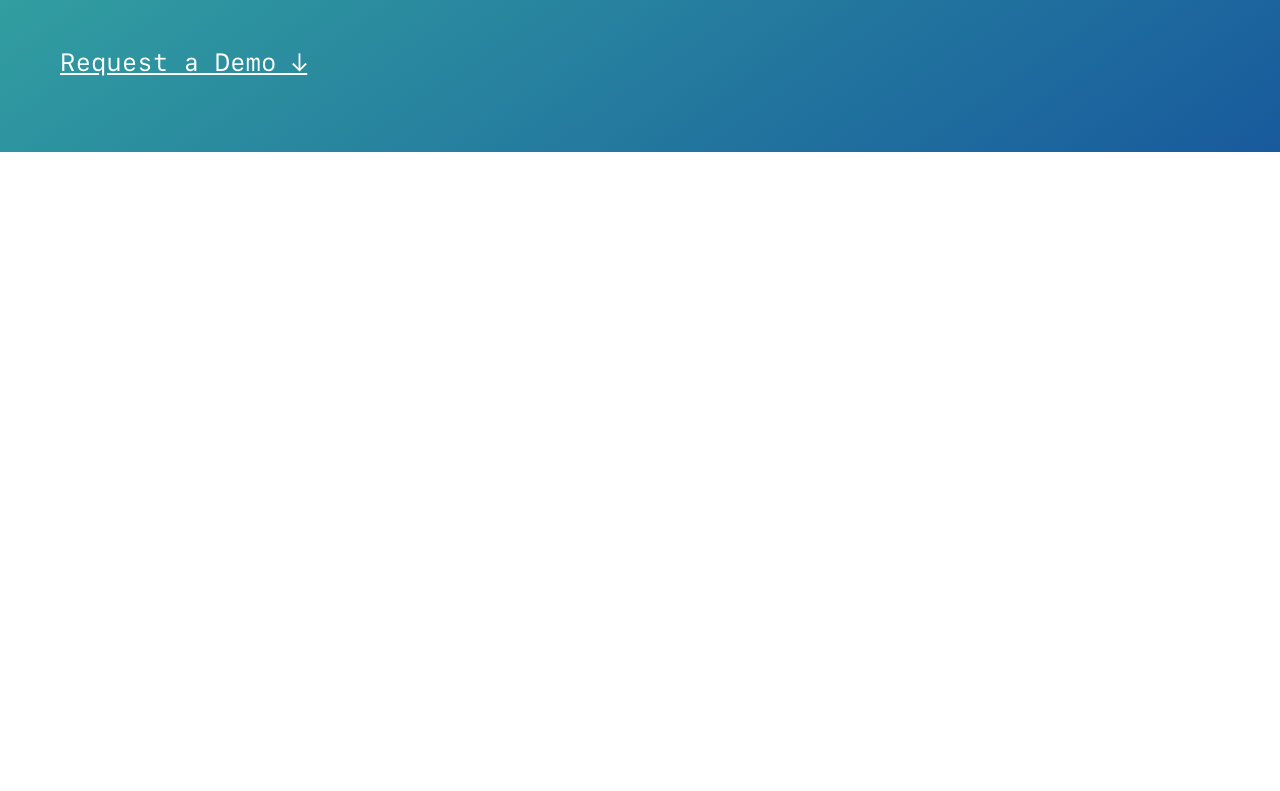
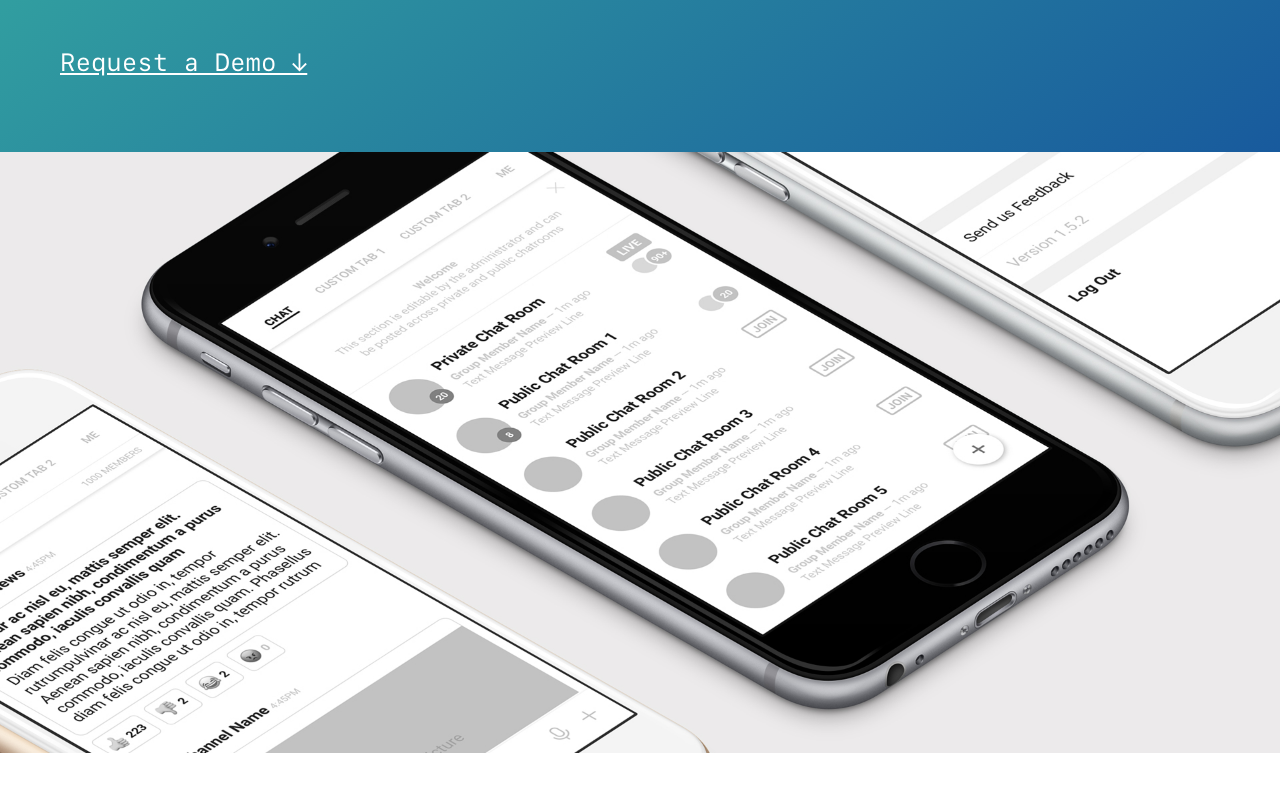
Before and after one commit to xalesouzax/gc-landingpage-v2, a plain HTML site: page index.html in a window 1280 px wide. Shown: the part 747-1538 px from the top of the page. Before the commit the page ends 924 px from the top, so only its background shows below. Drawn offline with Linux system fonts and the light colour scheme.

Commit message:
improvements + image window section

```diff
--- a/css/style.css
+++ b/css/style.css
@@ -79,7 +79,9 @@ h1, p {
 
 	margin-top: -20px;
 	margin-left: 60px;
+	margin-bottom: 0;
 	padding-bottom: 50px;
+
 
 }
 
@@ -92,3 +94,10 @@ h1, p {
     background: linear-gradient(to bottom right, #43cea2, #185a9d); /* Standard syntax (must be last) */
 
 }
+
+.imagewindow {
+
+	width: 100%;
+	height: auto;
+
+}
--- a/index.html
+++ b/index.html
@@ -35,6 +35,23 @@
 
 	</section>
 
+	<section>
+
+		<img class="imagewindow" src="img/phonescreens.jpg">
+
+	</section>
+
+<br>
+<br>
+<br>
+<br>
+<br>
+<br>
+<br>
+<br>
+<br>
+<br>
+
 </body>
 
 </html>
```
Also changed, not shown: img/phonescreens.jpg (added).
